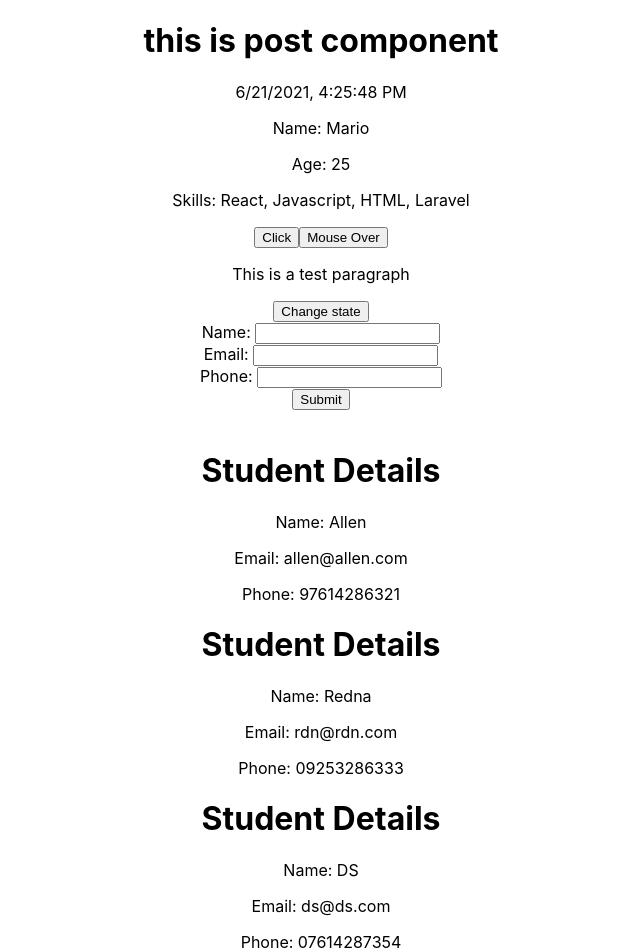
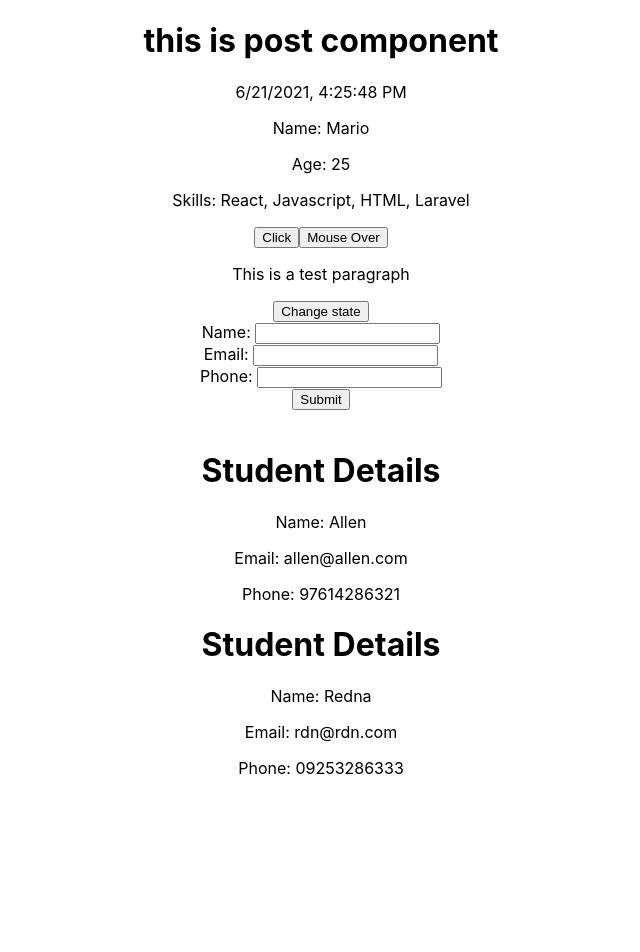
Before and after one commit to danasugu/apppro, a React (Create React App) app: page / in a window 1280 px wide. Shown: the top 952 px of the page, without its empty margins (319-959 px from the left). After the commit the page ends 800 px from the top, so only its background shows below. Built offline with nearby package versions, Linux system fonts and the light colour scheme.

Commit message:
Update Post.js

```diff
--- a/src/components/Post.js
+++ b/src/components/Post.js
@@ -76,7 +76,7 @@ class Post extends Component {
 				<br />
 				<Student name="Allen" email="allen@allen.com" phone="97614286321" />
 				<Student name="Redna" email="rdn@rdn.com" phone="09253286333" />
-				<Student name="DS" email="ds@ds.com" phone="07614287354" />
+
 			</div>
 		);
 	}
```
